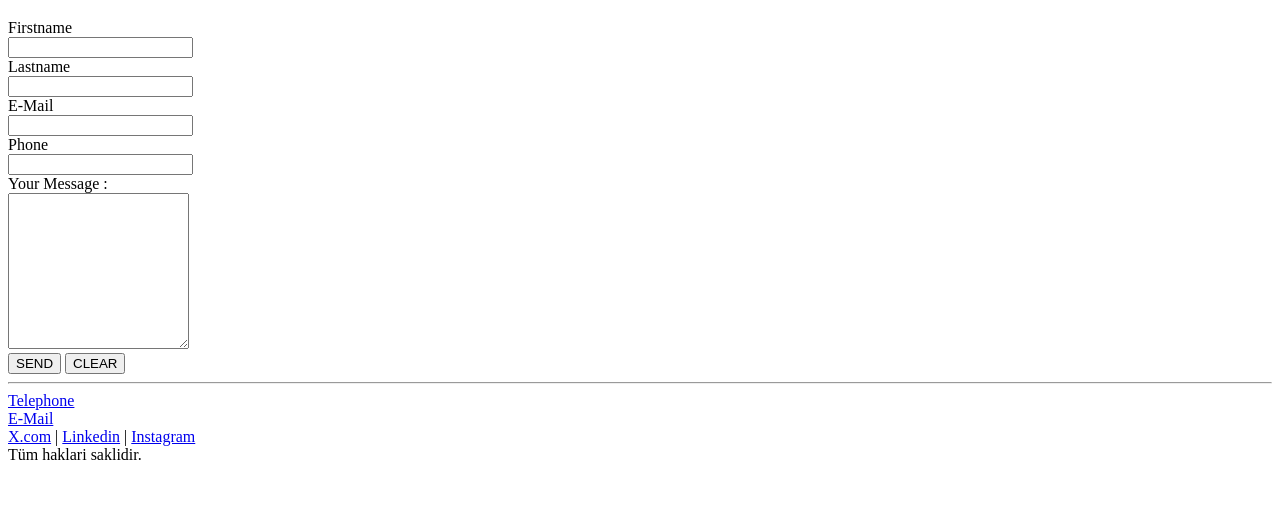
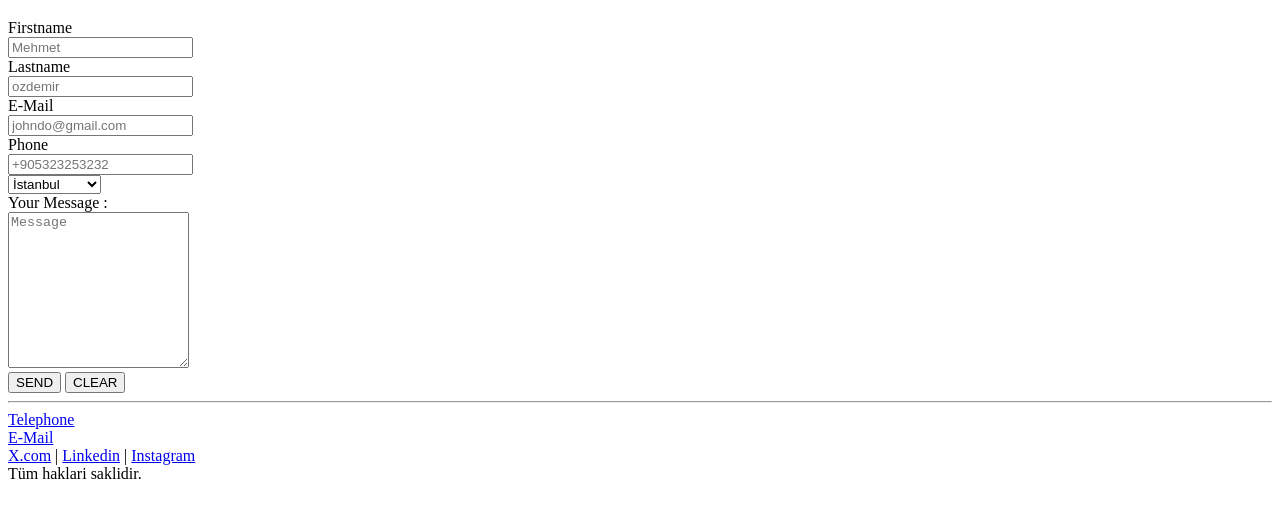
Before and after one commit to MehmetOzzdemir/T141_HTML, a plain HTML site: page contact.html in a window 1280 px wide. Shown: the part 146-664 px from the top of the page. Drawn offline with Linux system fonts and the light colour scheme.

Commit message:
HTML completed

```diff
--- a/contact.html
+++ b/contact.html
@@ -26,24 +26,34 @@
                     <form action="saveToDb.aspx">
                         <div class="form-row" id="firstname">
                             <label for="firstname">Firstname</label>
-                        </div> <input type="text" name="firstname">
+                        </div> <input type="text" name="firstname" placeholder="Mehmet">
 
 
                         <div class="form-row" id="lastname">
                             <label for="lastname">Lastname</label>
-                        </div> <input type="text" name="lastname">
+                        </div> <input type="text" name="lastname" placeholder="ozdemir">
 
                         <div class="form-row" id="email">
                             <label for="email">E-Mail</label>
-                        </div><input type="email" name="email">
+                        </div><input type="email" name="email" placeholder="johndo@gmail.com">
 
-                        <div class="form-row" id="phone">
+                        <div class="form-row" id="phone" >
                             <label for="phone">Phone</label>
-                        </div> <input type="tel" name="phone">
+                        </div> <input type="tel" name="phone" placeholder="+905323253232">
+
+                        <div class="form-row" id="city">
+                            <select name="city">
+                                <option value="1">İstanbul</option>
+                                <option value="2">İzmir</option>
+                                <option value="3">Ankara</option>
+                                <option value="4">Çanakakale</option>
+                            </select>
+                        </div>
+
 
                         <div class="form-row" id="message">
                             <label for="message">Your Message : </label>
-                        </div><textarea name="message" cols="20" rows="10"></textarea>
+                        </div><textarea name="message" placeholder="Message" cols="20" rows="10"></textarea>
                         <br>
                         <button type="submit">SEND</button>
                         <button type="reset">CLEAR</button>
```
